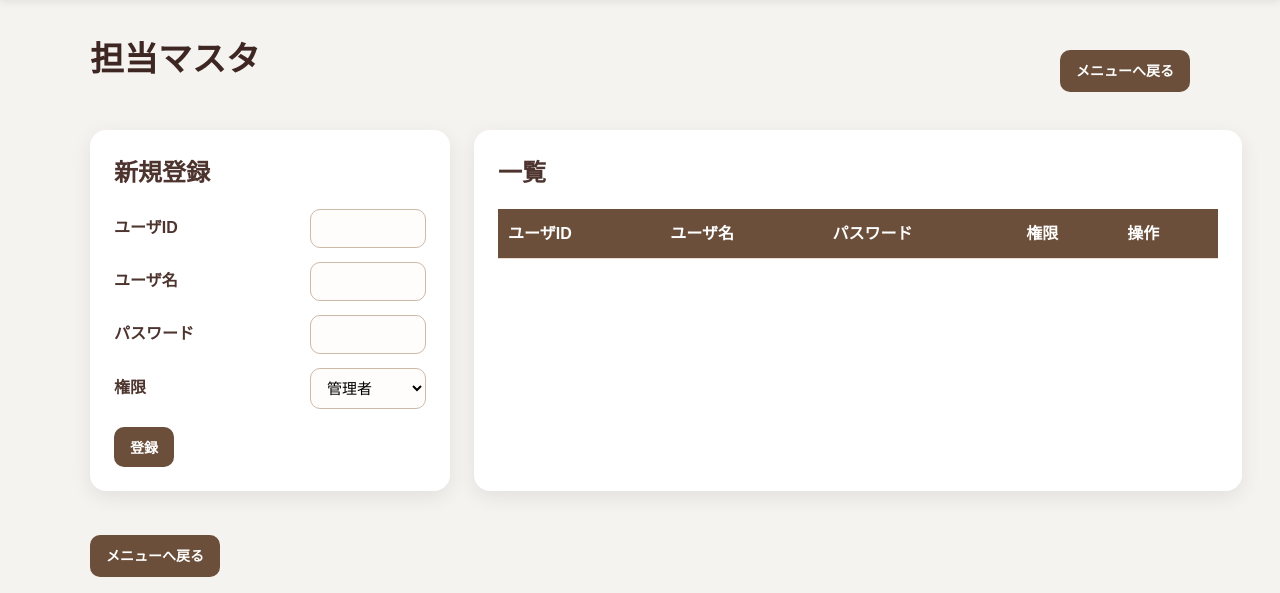
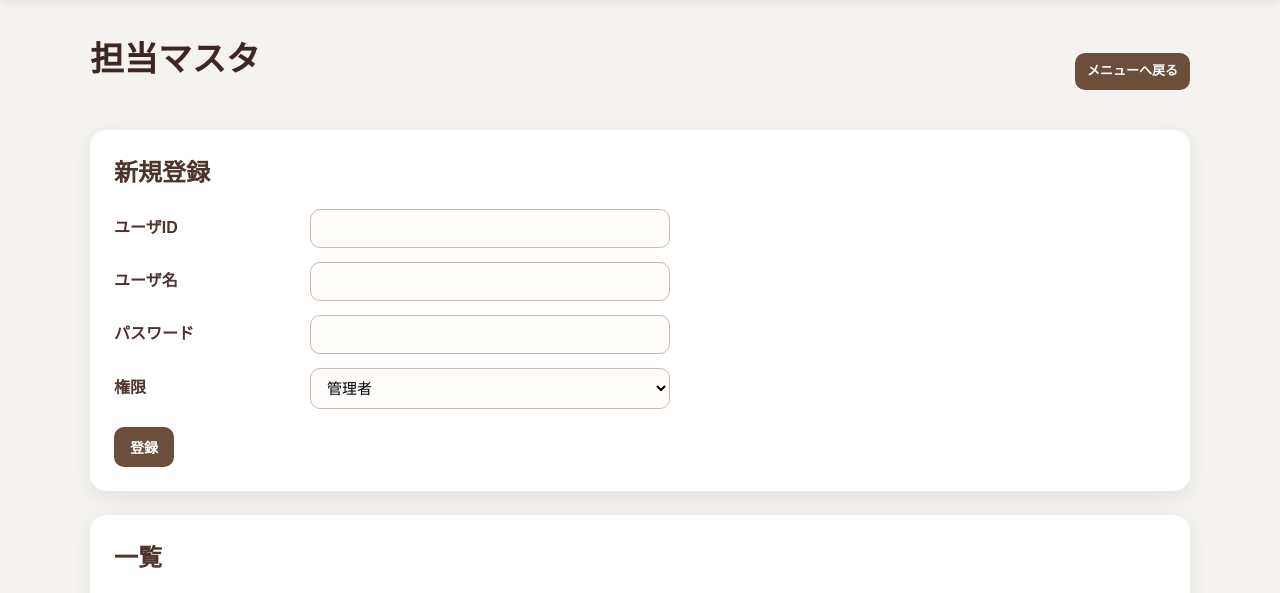
Before and after one commit to jun-sunabaco-dev/inv_mgmt, a Flask app: page /tanto in a window 1280 px wide. Shown: the part 64-657 px from the top of the page. Run offline with Flask 3, Linux system fonts and the light colour scheme; the visitor is signed in with stand-in values (Sample User, id 1); lists and menus that the app fills with data are empty.

Commit message:
202604151958

```diff
--- a/templates/tanto.html
+++ b/templates/tanto.html
@@ -3,9 +3,10 @@
 {% block title %}担当マスタ{% endblock %}
 
 {% block content %}
+
 <div class="page-header">
     <h1 class="page-title">担当マスタ</h1>
-<a class="btn btn-primary" href="{{ url_for('menu') }}">
+    <a class="btn btn-primary btn-sm" href="{{ url_for('menu') }}">
         メニューへ戻る
     </a>
 </div>
@@ -14,16 +15,11 @@
 <div class="alert alert-error">{{ error }}</div>
 {% endif %}
 
-<div class="grid-2">
-
 <div class="card">
-
     <h2 class="section-title">新規登録</h2>
 
     <form method="post">
-
         <div class="form-grid">
-
             <label>ユーザID</label>
             <input type="number" name="user_id" required>
 
@@ -34,30 +30,23 @@
             <input type="password" name="password" required>
 
             <label>権限</label>
-
             <select name="authority" required>
                 <option value="1">管理者</option>
                 <option value="2">一般</option>
             </select>
-
         </div>
 
         <div class="form-actions">
             <button type="submit" class="btn btn-primary">登録</button>
         </div>
-
     </form>
-
 </div>
 
 <div class="card">
-
     <h2 class="section-title">一覧</h2>
 
     <div class="table-wrap">
-
         <table class="table">
-
             <thead>
                 <tr>
                     <th>ユーザID</th>
@@ -69,17 +58,11 @@
             </thead>
 
             <tbody>
-
                 {% for item in items %}
-
                 <tr>
-
                     <td class="text-right">{{ item.user_id }}</td>
-
                     <td>{{ item.user_name }}</td>
-
                     <td>●●●●</td>
-
                     <td>
                         {% if item.authority == 1 %}
                             <span class="badge badge-warning">管理者</span>
@@ -87,9 +70,7 @@
                             <span class="badge badge-info">一般</span>
                         {% endif %}
                     </td>
-
                     <td>
-
                         <a class="btn btn-primary btn-sm"
                            href="{{ url_for('tanto_edit', user_id=item.user_id) }}">
                             編集
@@ -99,29 +80,14 @@ href="{{ url_for('tanto_edit', user_id=item.user_id) }}">
                               action="{{ url_for('tanto_delete', user_id=item.user_id) }}"
                               style="display:inline;"
                               onsubmit="return confirm('削除しますか？');">
-
-<button class="btn btn-danger btn-sm">削除</button>
-
+                            <button type="submit" class="btn btn-danger btn-sm">削除</button>
                         </form>
-
                     </td>
-
                 </tr>
-
                 {% endfor %}
-
             </tbody>
-
         </table>
-
     </div>
-
-</div>
-
-</div>
-
-<div style="margin-top:20px;">
-<a class="btn btn-primary" href="{{ url_for('menu') }}">メニューへ戻る</a>
 </div>
 
 {% endblock %}
```
Also changed, not shown: docs/コマンド.txt (+6 -6 lines), templates/hinmoku.html (+2 -30 lines). Lines whose indentation alone changed are shown as unchanged.
